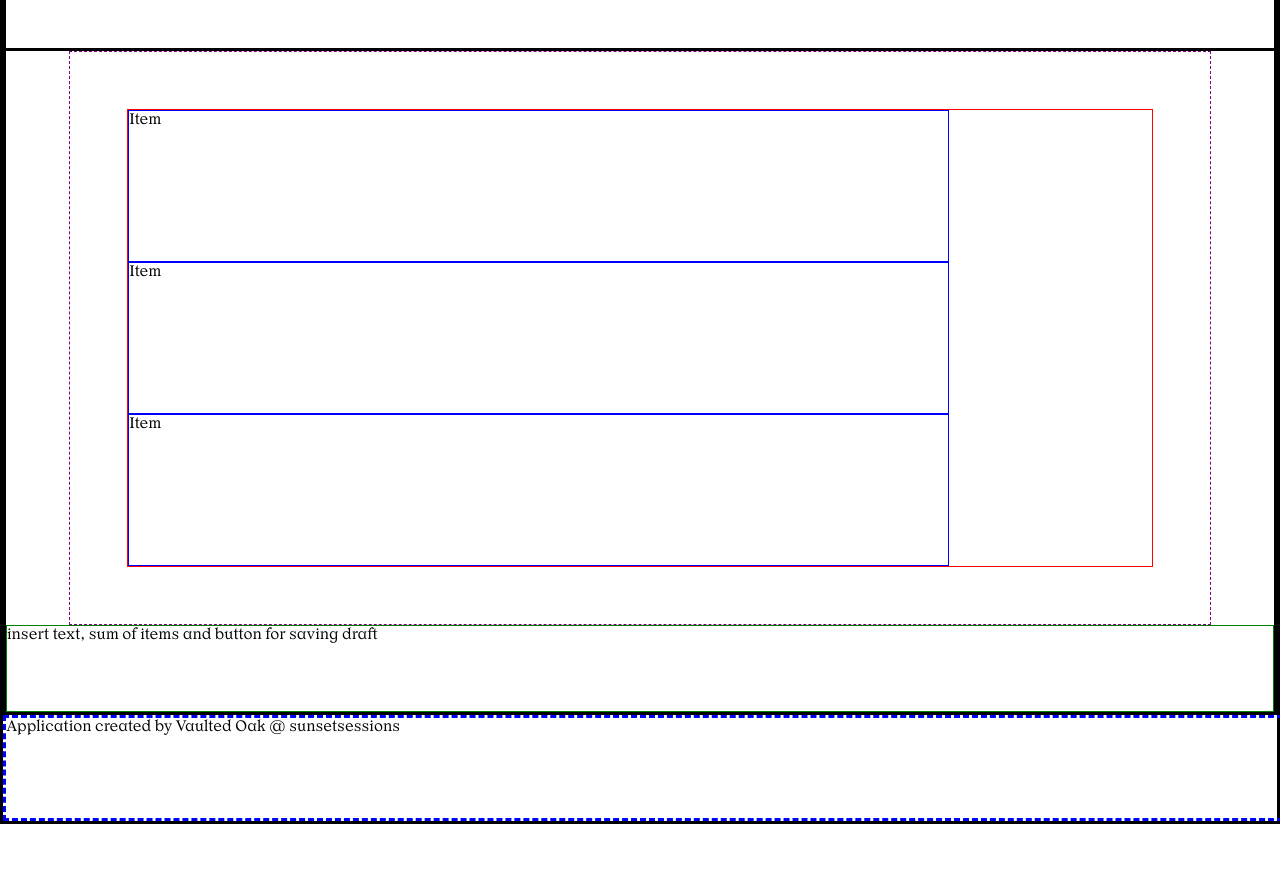
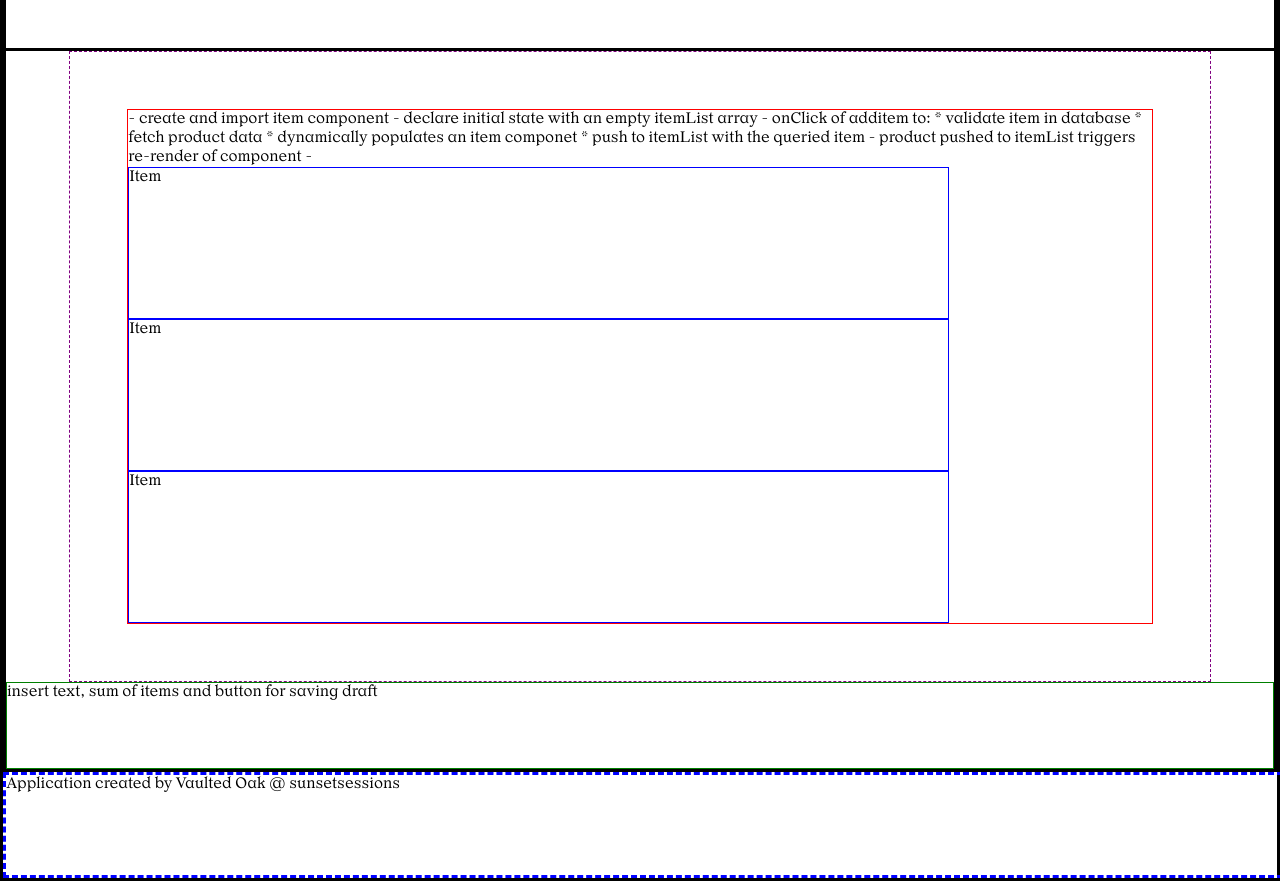
Before and after one commit to astaiglesia/enterprise-order-application, a React (Create React App) app: page / in a window 1280 px wide. Shown: the part 922-1803 px from the top of the page. Before the commit the page ends 1746 px from the top, so only its background shows below. Built offline with nearby package versions, Linux system fonts and the light colour scheme.

Commit message:
add pseudocode

```diff
--- a/src/components/Product Container/List/OrderList.jsx
+++ b/src/components/Product Container/List/OrderList.jsx
@@ -3,6 +3,15 @@ import "./OrderList.scss";
 const OrderList = () => {
   return (
     <div className="order-list">
+      - create and import item component
+      - declare initial state with an empty itemList array
+      - onClick of additem to:
+          * validate item in database
+          * fetch product data
+          * dynamically populates an item componet
+          * push to itemList with the queried item
+      - product pushed to itemList triggers re-render of component
+      -
       <div className="temp">Item</div>
       <div className="temp">Item</div>
       <div className="temp">Item</div>
```
